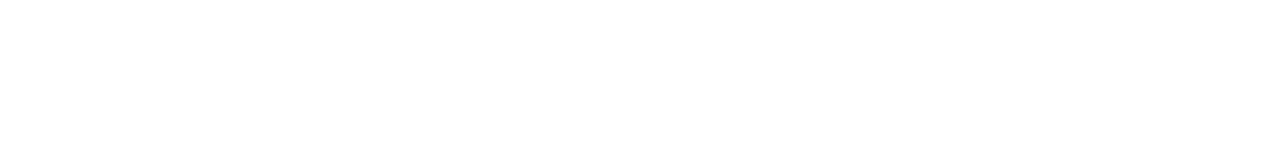
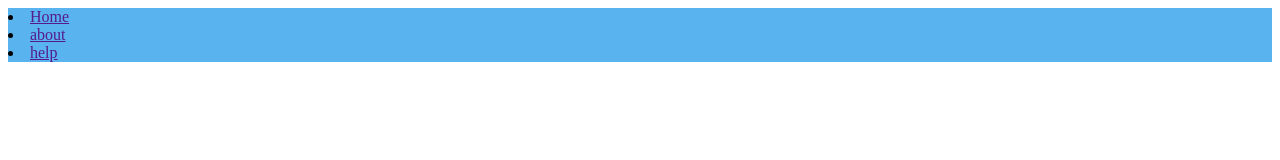
Before and after one commit to jana2611/jack_pro, a plain HTML site: page index.html in a window 1280 px wide. Drawn offline with Linux system fonts and the light colour scheme.

Commit message:
css update

```diff
--- a/index.html
+++ b/index.html
@@ -4,8 +4,13 @@
     <meta charset="UTF-8">
     <meta name="viewport" content="width=device-width, initial-scale=1.0">
     <title>Document</title>
+    <link rel="stylesheet" href="style.css">
 </head>
 <body>
-
+    <div class="nav">
+        <li><a href="">Home</a></li>
+        <li><a href="">about</a></li>
+        <li><a href="">help</a></li>
+    </div>
 </body>
 </html>
--- /dev/null
+++ b/style.css
@@ -0,0 +1,6 @@
+.nav{
+    background-color: rgb(89, 179, 239);
+    margin-right: auto;
+
+
+}
```
